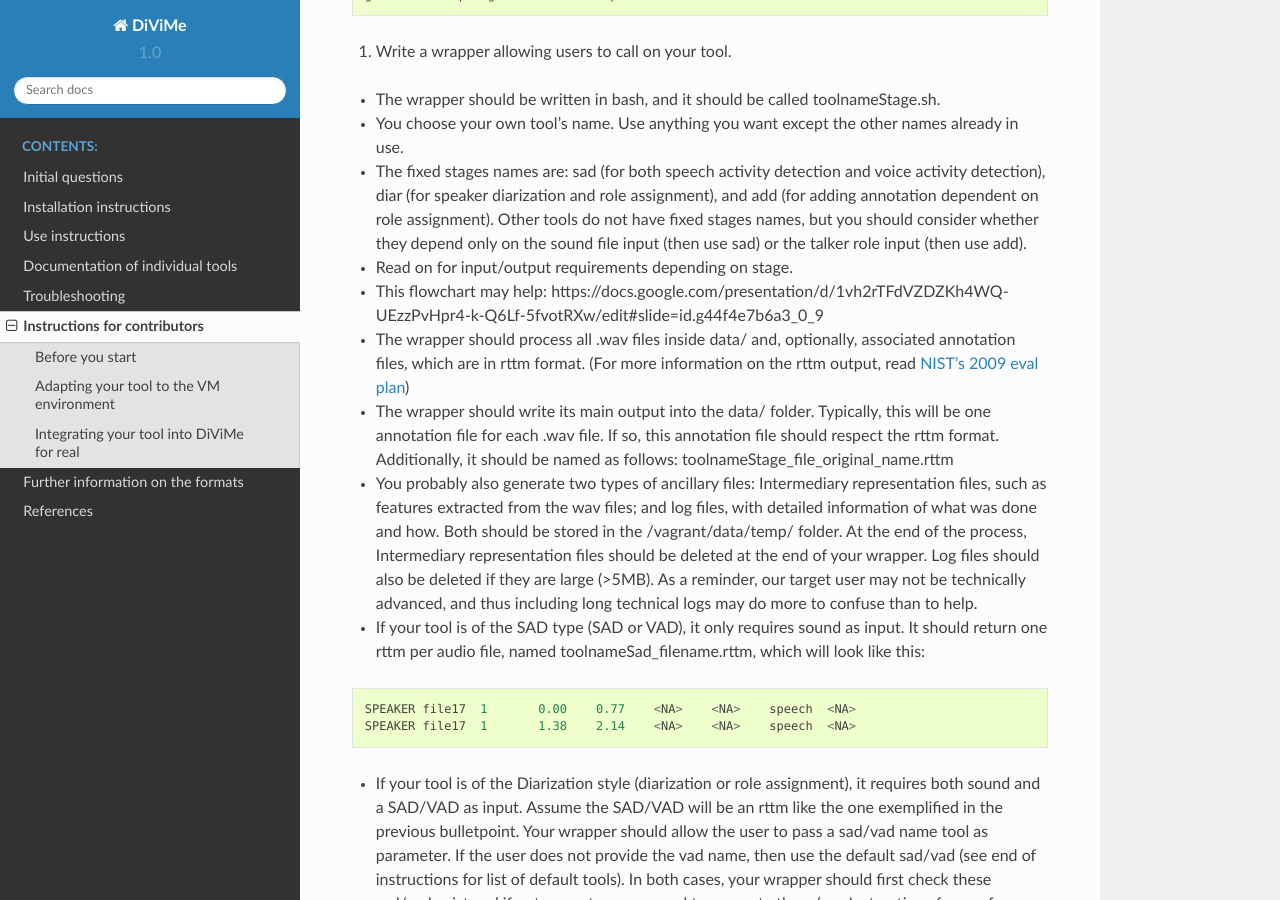
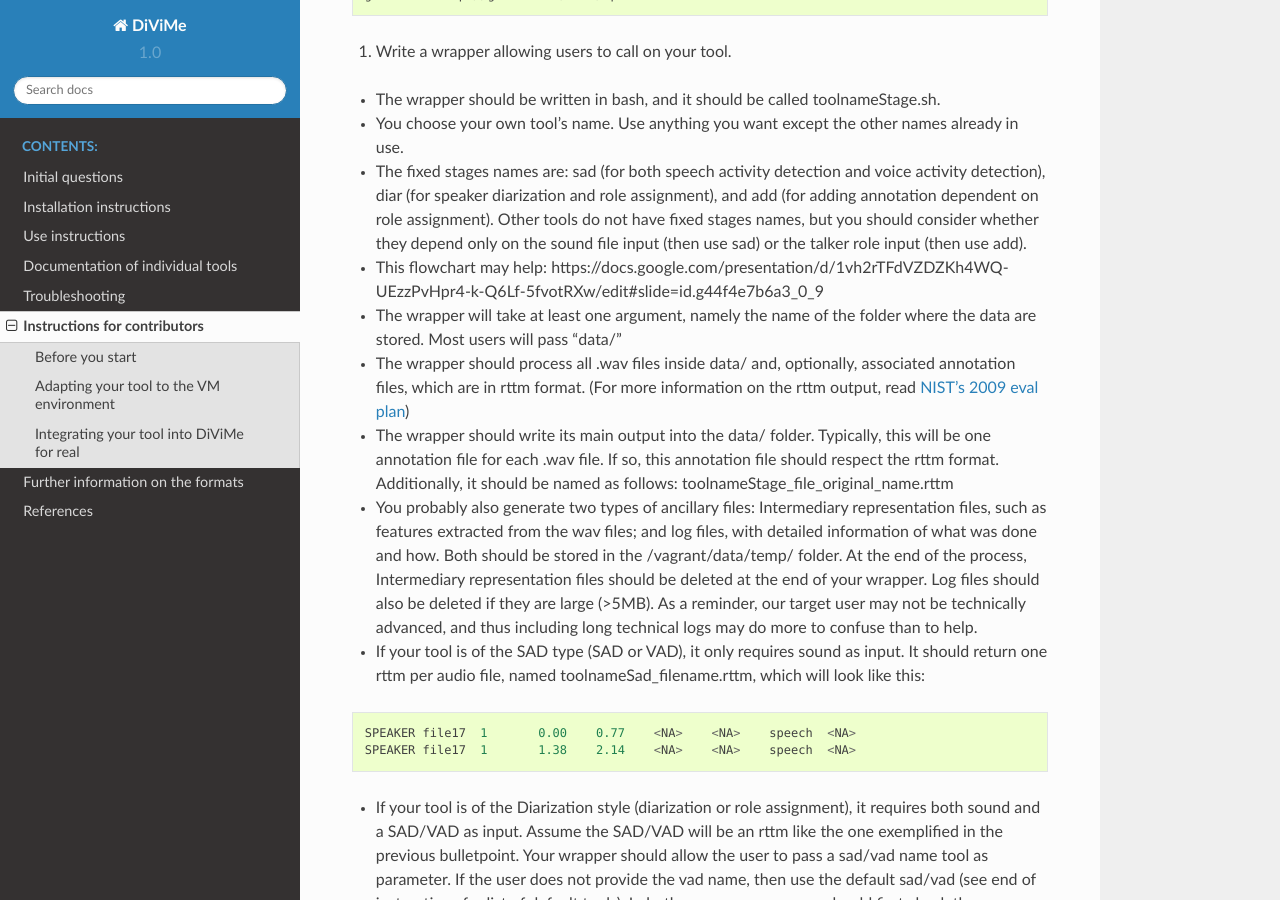
Before and after one commit to srvk/DiViMe, a Sphinx documentation site: the page built from docs/source/instructions_for_contributors.md, in a window 1280 px wide and 900 px high, scrolled down 701 px. Built offline with Sphinx 7.4.7 and the Read the Docs theme 2.0.0, drawn with Linux system fonts in a browser that asks for light colours.

Commit message:
in progress

```diff
--- a/docs/source/instructions_for_contributors.md
+++ b/docs/source/instructions_for_contributors.md
@@ -27,8 +27,8 @@ git clone http://github.com/srvk/OpenSAT
 - The wrapper should be written in bash, and it should be called toolnameStage.sh.
 - You choose your own tool's name. Use anything you want except the other names already in use.
 - The fixed stages names are: sad (for both speech activity detection and voice activity detection), diar (for speaker diarization and role assignment), and add (for adding annotation dependent on role assignment). Other tools do not have fixed stages names, but you should consider whether they depend only on the sound file input (then use sad) or the talker role input (then use add).
-- Read on for input/output requirements depending on stage.
 - This flowchart may help: https://docs.google.com/presentation/d/1vh2rTFdVZDZKh4WQ-UEzzPvHpr4-k-Q6Lf-5fvotRXw/edit#slide=id.g44f4e7b6a3_0_9
+- The wrapper will take at least one argument, namely the name of the folder where the data are stored. Most users will pass "data/"
 - The wrapper should process all .wav files inside data/ and, optionally, associated annotation files, which are in rttm format.  (For more information on the rttm output, read [NIST's 2009 eval plan](https://web.archive.org/web/20170119114252/http://www.itl.nist.gov/iad/mig/tests/rt/2009/docs/rt09-meeting-eval-plan-v2.pdf))
 - The wrapper should write its main output into the data/ folder. Typically, this will be one annotation file for each .wav file. If so, this annotation file should respect the rttm format. Additionally, it should be named as follows: toolnameStage_file_original_name.rttm
 - You probably also generate two types of ancillary files: Intermediary representation files, such as features extracted from the wav files; and log files, with detailed information of what was done and how. Both should be stored in the /vagrant/data/temp/ folder. At the end of the process, Intermediary representation files should be deleted at the end of your wrapper. Log files should also be deleted if they are large (>5MB). As a reminder, our target user may not be technically advanced, and thus including long technical logs may do more to confuse than to help.
```
